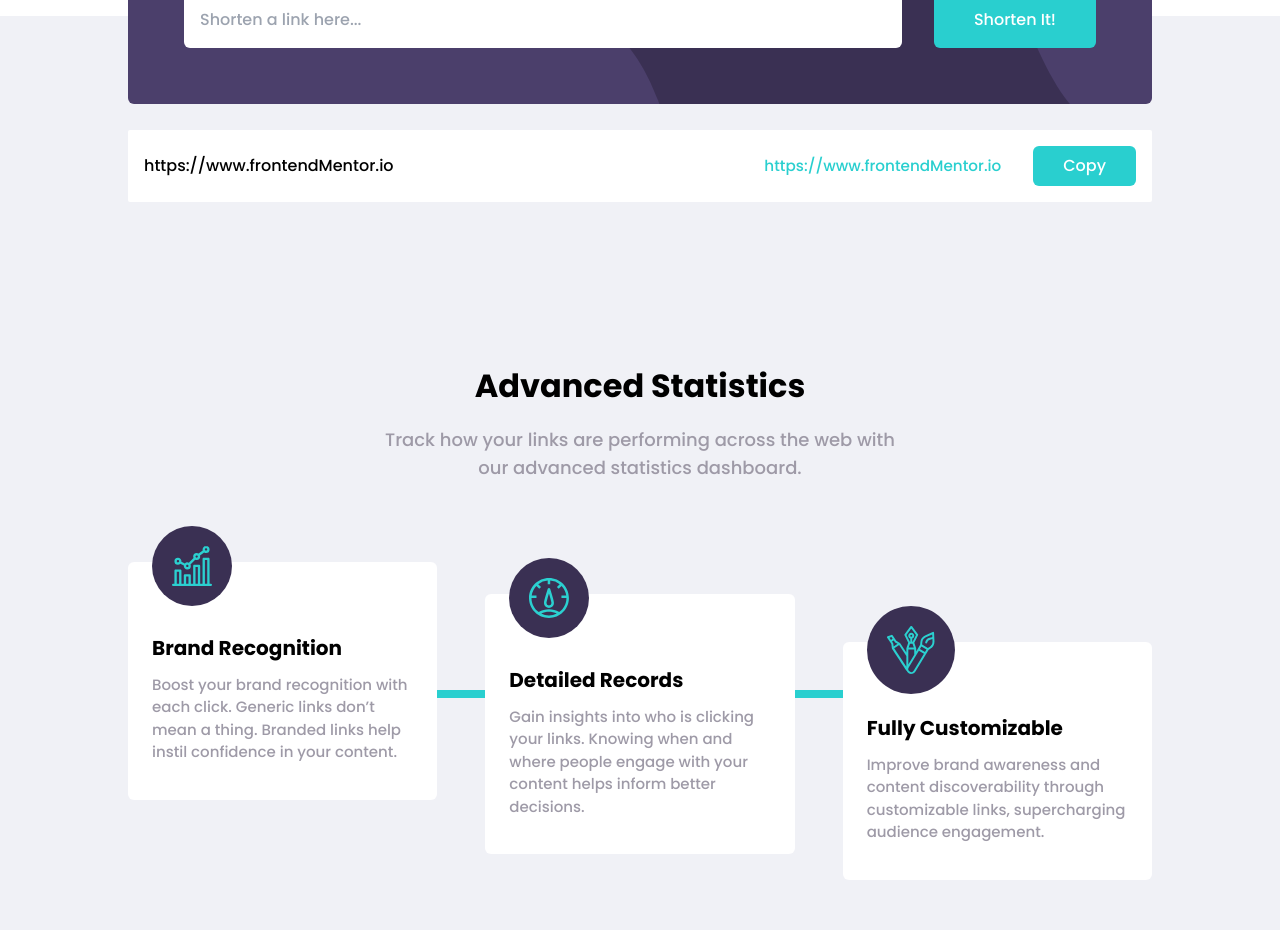
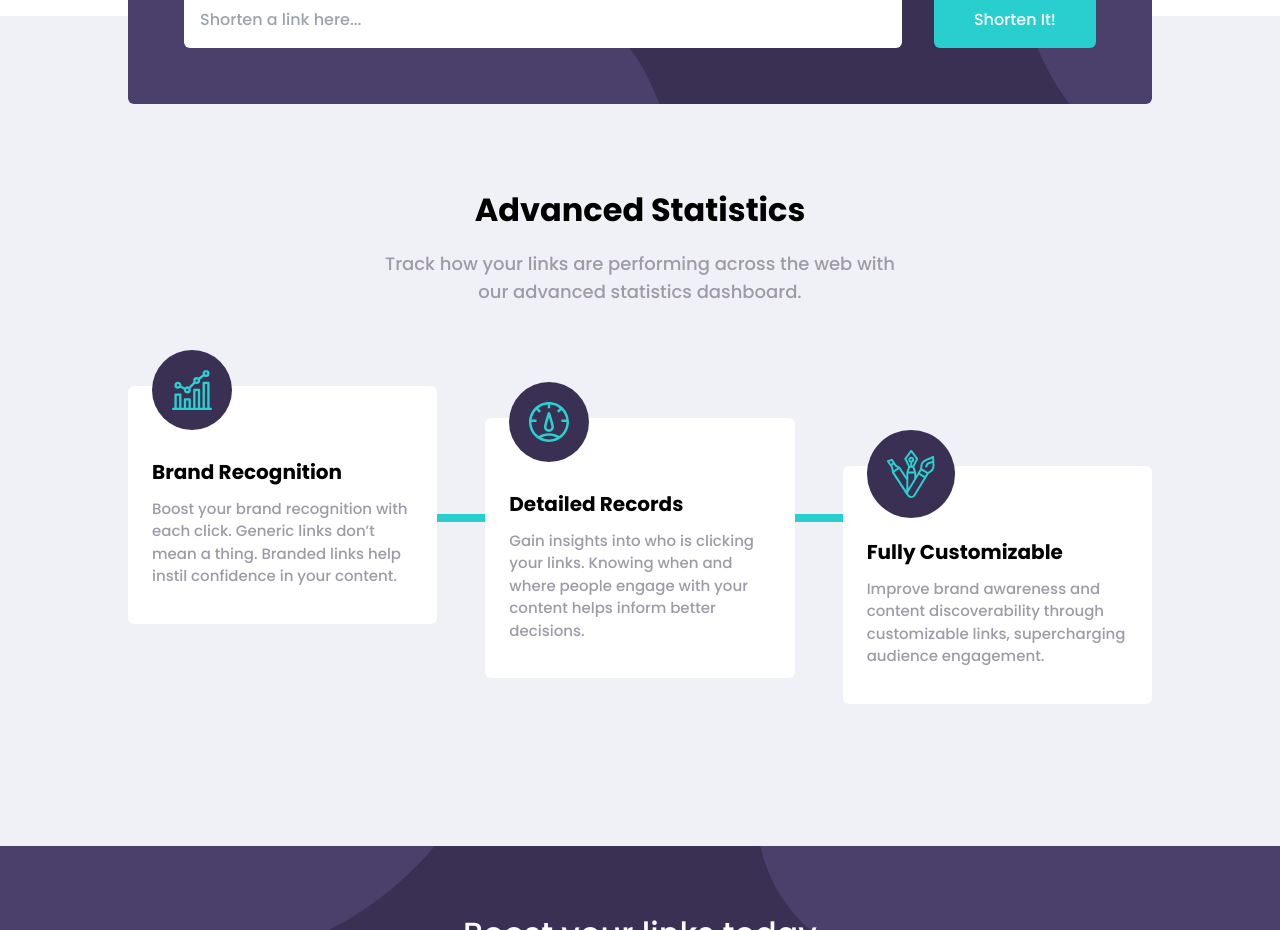
Before and after one commit to Ismail142/Url-Shortner, a React (Create React App) app: page / in a window 1280 px wide. Shown: the part 800-1730 px from the top of the page. Built offline with nearby package versions, Linux system fonts and the light colour scheme.

Commit message:
Add files via upload

```diff
--- a/src/components/Form.js
+++ b/src/components/Form.js
@@ -1,7 +1,7 @@
 import { useState } from "react";
 import "../styles/Form.css";
 
-function Form() {
+function Form(props) {
    const [inputLink,setInputLink] = useState('');
    const [message,setMessage] = useState('');
    const [error,setError] = useState(false);
@@ -12,14 +12,17 @@ function Form() {
 
    const submit = function(event){
       event.preventDefault();
-      checkError(inputLink);
+      const response = checkError(inputLink);
+      response && props.addUrl(inputLink);
       setInputLink("");
    }
    const checkError = function(link){
-      if (!"") {
+      if (!link) {
          setMessage("Please add a  link");
          setError(true)
+         return false
       }
+      return true
    }
    const reset = ()=>{
       setError(false)
--- a/src/components/NavBar.js
+++ b/src/components/NavBar.js
@@ -31,13 +31,13 @@ function NavBar() {
 					<nav className="hidden flex-col absolute left-0 right-0 text-center
                 divide-y-[1px] bg-[#3A3053] gap-y-4 mobile-links rounded-md px-4 top-[4rem]
                 py-[2.5rem] z-10">
-						<div className="flex flex-col gap-y-[1rem] w-full">
+						<div className="flex flex-col gap-y-[2rem] w-full">
 							<a href="#">Features</a>
 							<a href="#">Pricing</a>
 							<a href="#" className="mb-4">Resources</a>
 						</div>
 						<div className="flex flex-col text-center w-full gap-y-[1rem]">
-							<a href="#" className="mt-3">Login</a>
+							<a href="#" className="mt-5">Login</a>
 							<a href="#" className="btn-primary py-[13px] mx-2">
 								Sign Up
 							</a>
--- a/src/components/ShortenLinks.js
+++ b/src/components/ShortenLinks.js
@@ -3,6 +3,14 @@ import "../styles/ShortenLinks.css";
 import Form from "./Form";
 
 function ShortenLinks() {
+	const defaultData = [];
+	for (const key in localStorage) {
+		if (key.toString() === "length") break;
+		defaultData.push(localStorage[key]);
+	}
+
+	const [data, setData] = useState(defaultData);
+
 	const copyText = (id) => {
 		const text = document.getElementById(`url-${id}`);
 		const btn = document.getElementById(`btn-${id}`);
@@ -11,44 +19,75 @@ function ShortenLinks() {
 		navigator.clipboard.writeText(text.textContent);
 	};
 
-	const callApi = function () {
+	const callApi = async function (url) {
+		let response;
+		await fetch(
+			"https://cors-anywhere.herokuapp.com/https://cleanuri.com/api/v1/shorten",
+			{
+				method: "POST",
+				headers: {
+					"Content-Type": "application/x-www-form-urlencoded",
+				},
+				body: "url=" + encodeURIComponent(url),
+			}
+		)
+			.then((response) => response.json())
+			.then((data) => {
+			   response = data.result_url;
+			})
+			.catch((error) => {
+				alert(error);
+			});
+			return response;
 	};
 
-	callApi();
+	const addUrl = async function(link){
+		const shortenLink = await callApi(link);
+		localStorage.setItem(localStorage.length+1,[link,shortenLink??'error']);
+		setData((prevData)=>{
+			return [...prevData,`${link},${shortenLink}`]
+		})
+	}
 
 	return (
 		<section id="links" className="relative">
 			<div className="absolute w-full -top-20">
-				<Form />
+				<Form addUrl={addUrl}/>
 			</div>
 			<div className="container links-container">
-				<div
+				{data.map((value, key) => {
+					const originLink = value.split(',')[0];
+					const shortenLink = value.split(',')[1];
+					return (
+						<div key={key}
 							className="bg-white rounded-sm flex justify-between p-4
 				           flex-col md:flex-row md:items-center divide-y-2 divide-[#E8E8E8] gap-y-4
-				 md:divide-y-0"
+				          md:divide-y-0 my-[1rem]"
 						  >
-					<p>https://www.frontendMentor.io</p>
+							<p>{originLink}</p>
 							<div
 								className="flex gap-x-8 md:items-center flex-col md:flex-row
 					          gap-y-4"
 							>
-						<p
+								<a
 									className="text-[#29cfcf] mt-4 md:mt-0 text-[0.95rem]"
-							id="url-1"
+									id={`url-${key}`} href={shortenLink} target="_blank"
 								>
-							https://www.frontendMentor.io
-						</p>
+									{shortenLink}
+								</a>
 								<button
 									className="copy-btn"
 									onClick={() => {
-								copyText("1");
+										copyText(key.toString());
 									}}
-							id="btn-1"
+									id={`btn-${key}`}
 								>
 									Copy
 								</button>
 							</div>
 						</div>
+					);
+				})}
 			</div>
 			<div className="container">
 				<h2 className="text-center md:mt-[10rem] mt-[6.5rem] text-[2rem] font-bold mb-4">
```
Lines whose indentation alone changed are shown as unchanged.
